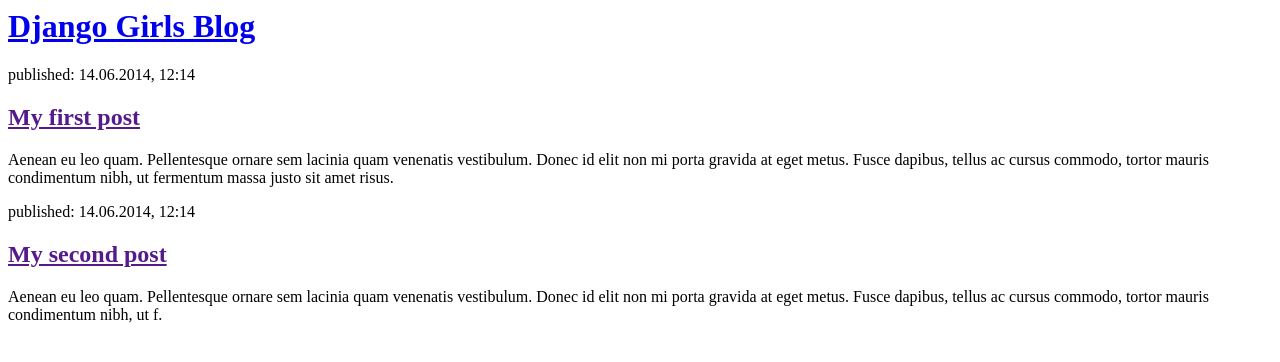
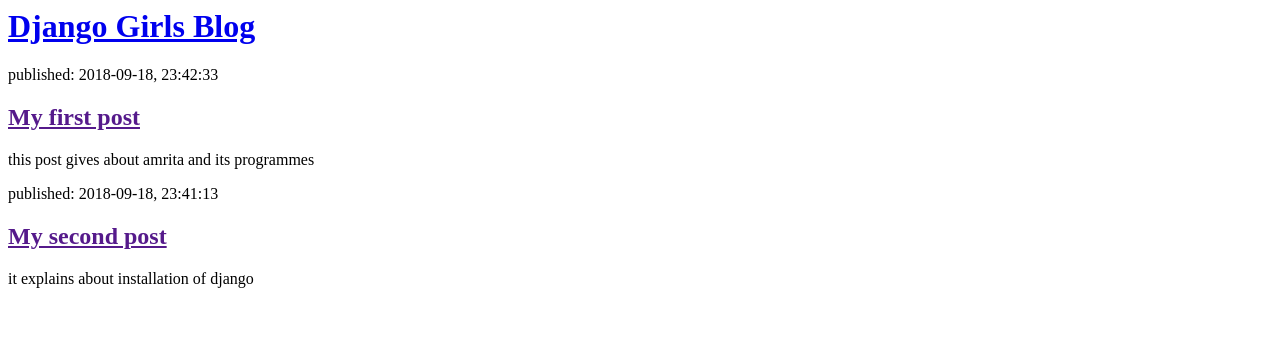
Before and after one commit to premasai143/my-first-blog, a Django app: page / in a window 1280 px wide. Shown: the top 362 px of the page. Run offline with Django 3.2, Linux system fonts and the light colour scheme.

Commit message:
html file changed

```diff
--- a/blog/templates/blog/post_list.html
+++ b/blog/templates/blog/post_list.html
@@ -8,15 +8,15 @@
         </div>
 
         <div>
-            <p>published: 14.06.2014, 12:14</p>
+            <p>published: 2018-09-18, 23:42:33</p>
             <h2><a href="">My first post</a></h2>
-            <p>Aenean eu leo quam. Pellentesque ornare sem lacinia quam venenatis vestibulum. Donec id elit non mi porta gravida at eget metus. Fusce dapibus, tellus ac cursus commodo, tortor mauris condimentum nibh, ut fermentum massa justo sit amet risus.</p>
+            <p>this post gives about amrita and its programmes</p>
         </div>
 
         <div>
-            <p>published: 14.06.2014, 12:14</p>
+            <p>published: 2018-09-18, 23:41:13</p>
             <h2><a href="">My second post</a></h2>
-            <p>Aenean eu leo quam. Pellentesque ornare sem lacinia quam venenatis vestibulum. Donec id elit non mi porta gravida at eget metus. Fusce dapibus, tellus ac cursus commodo, tortor mauris condimentum nibh, ut f.</p>
+            <p>it explains about installation of django</p>
         </div>
     </body>
 </html>
```
